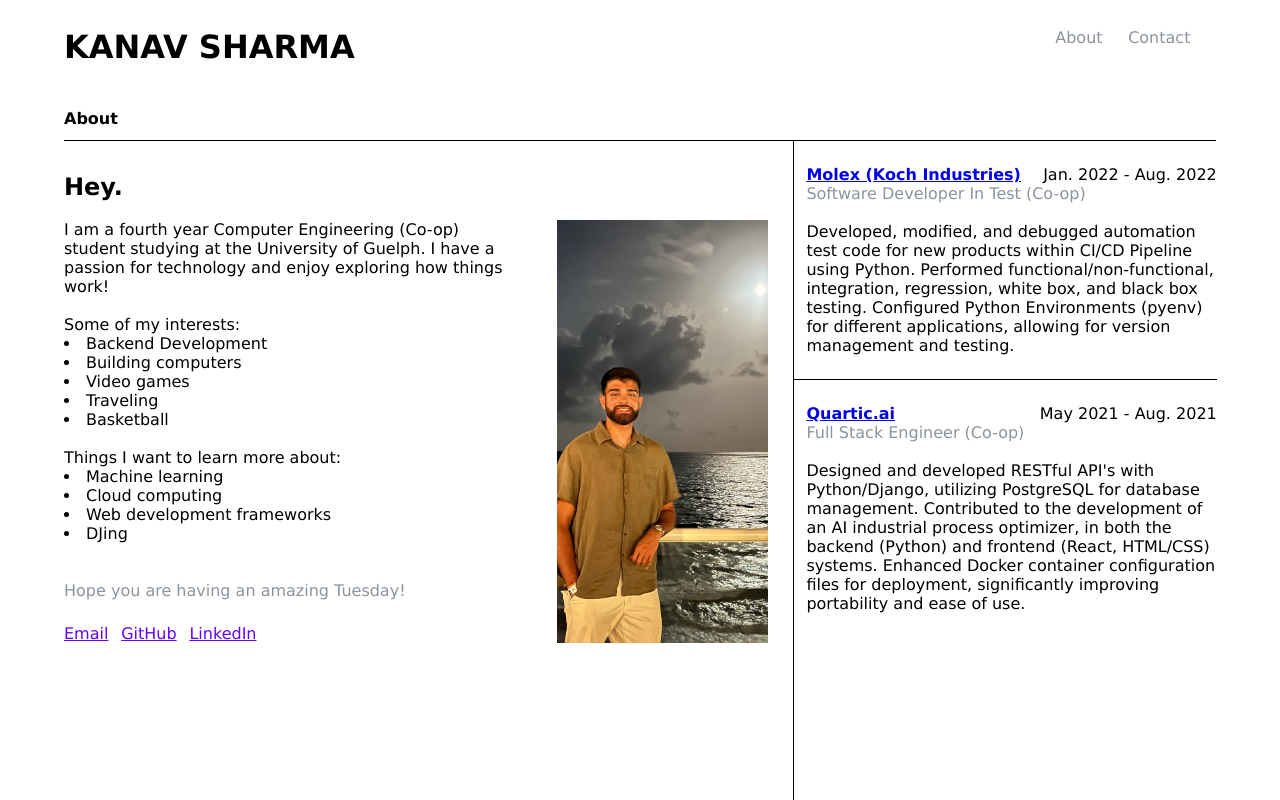
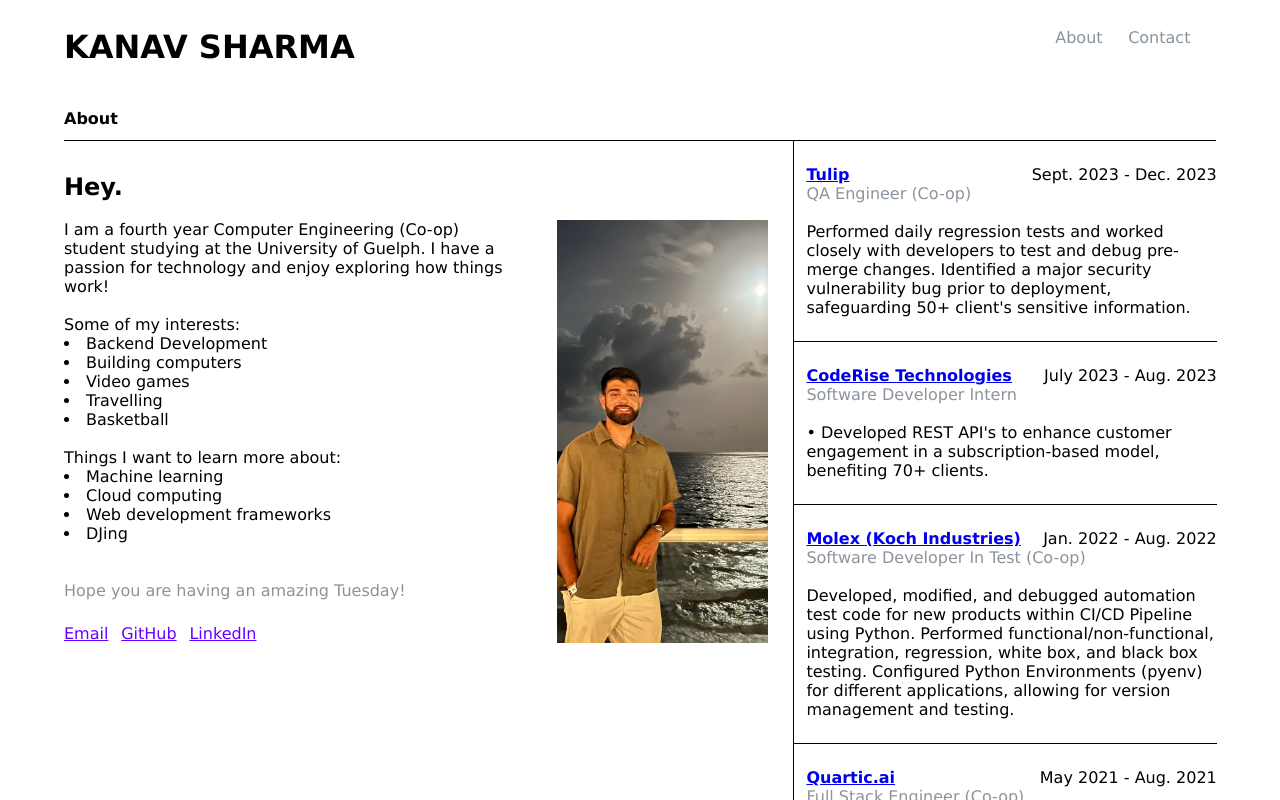
Before and after one commit to k4n4v/k4n4v.github.io, a React (Create React App) app: page /#/ in a window 1280 px wide. Built offline with nearby package versions, Linux system fonts and the light colour scheme.

Commit message:
update work experiences

```diff
--- a/src/assets/experiences.js
+++ b/src/assets/experiences.js
@@ -1,4 +1,26 @@
 const EXPERIENCES = [
+    {
+      company: 'Tulip',
+        dates: {
+          start: 'Sept. 2023',
+          end: 'Dec. 2023'
+        },
+        position: 'QA Engineer (Co-op)',
+        description:
+          'Performed daily regression tests and worked closely with developers to test and debug pre-merge changes. Identified a major security vulnerability bug prior to deployment, safeguarding 50+ client\'s sensitive information.',
+        link: 'https://www.tulip.com/'
+    },
+    {
+      company: 'CodeRise Technologies',
+        dates: {
+          start: 'July 2023',
+          end: 'Aug. 2023'
+        },
+        position: 'Software Developer Intern',
+        description:
+          '•	Developed REST API\'s to enhance customer engagement in a subscription-based model, benefiting 70+ clients.',
+        link: 'https://coderise.io/'
+    },
     {
         company: 'Molex (Koch Industries)',
         dates: {
--- a/src/pages/About/About.js
+++ b/src/pages/About/About.js
@@ -27,7 +27,7 @@ export default function About() {
             <li>Backend Development</li>
             <li>Building computers</li>
             <li>Video games</li>
-            <li>Traveling</li>
+            <li>Travelling</li>
             <li>Basketball</li>
             <br />
             <p>Things I want to learn more about:</p>
```
